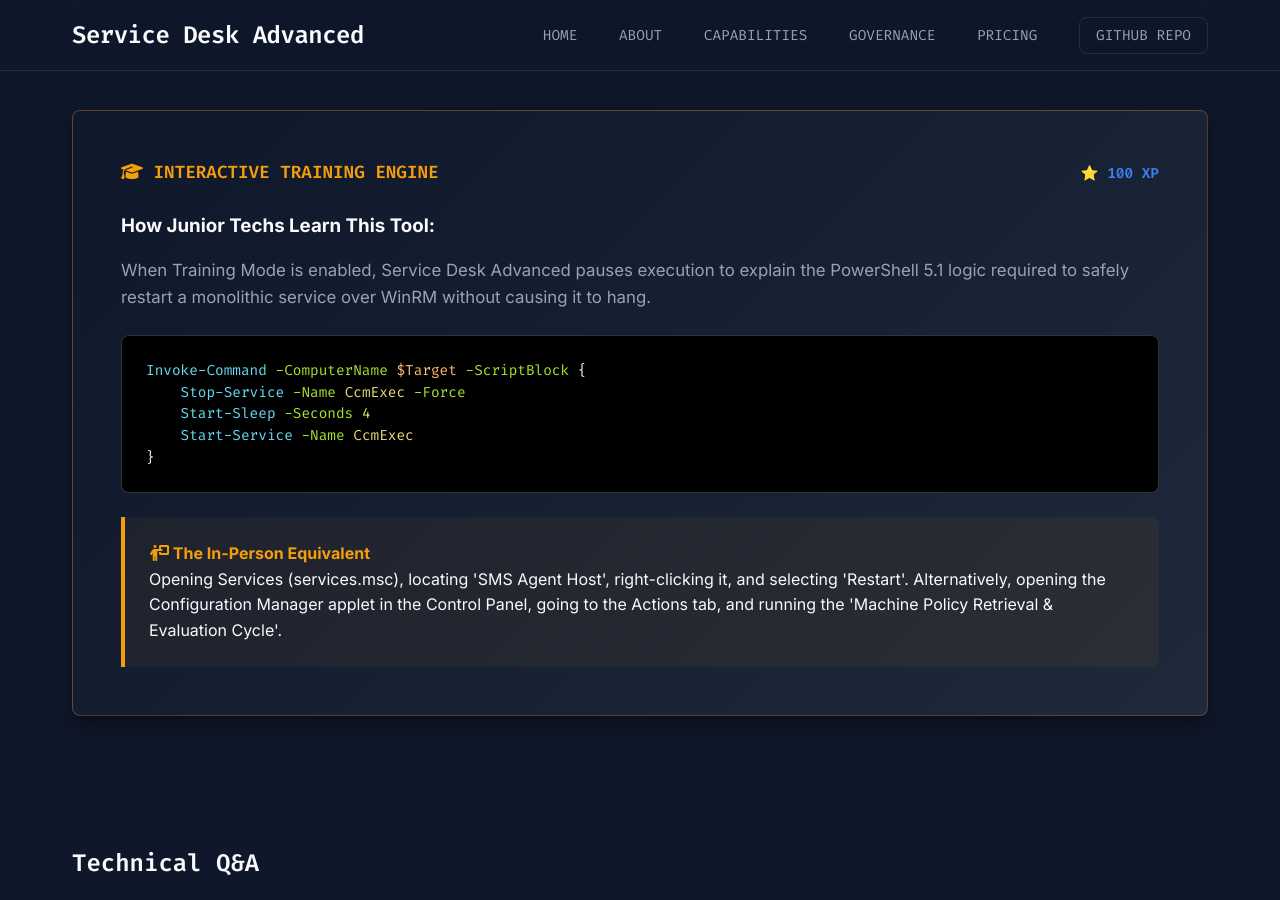
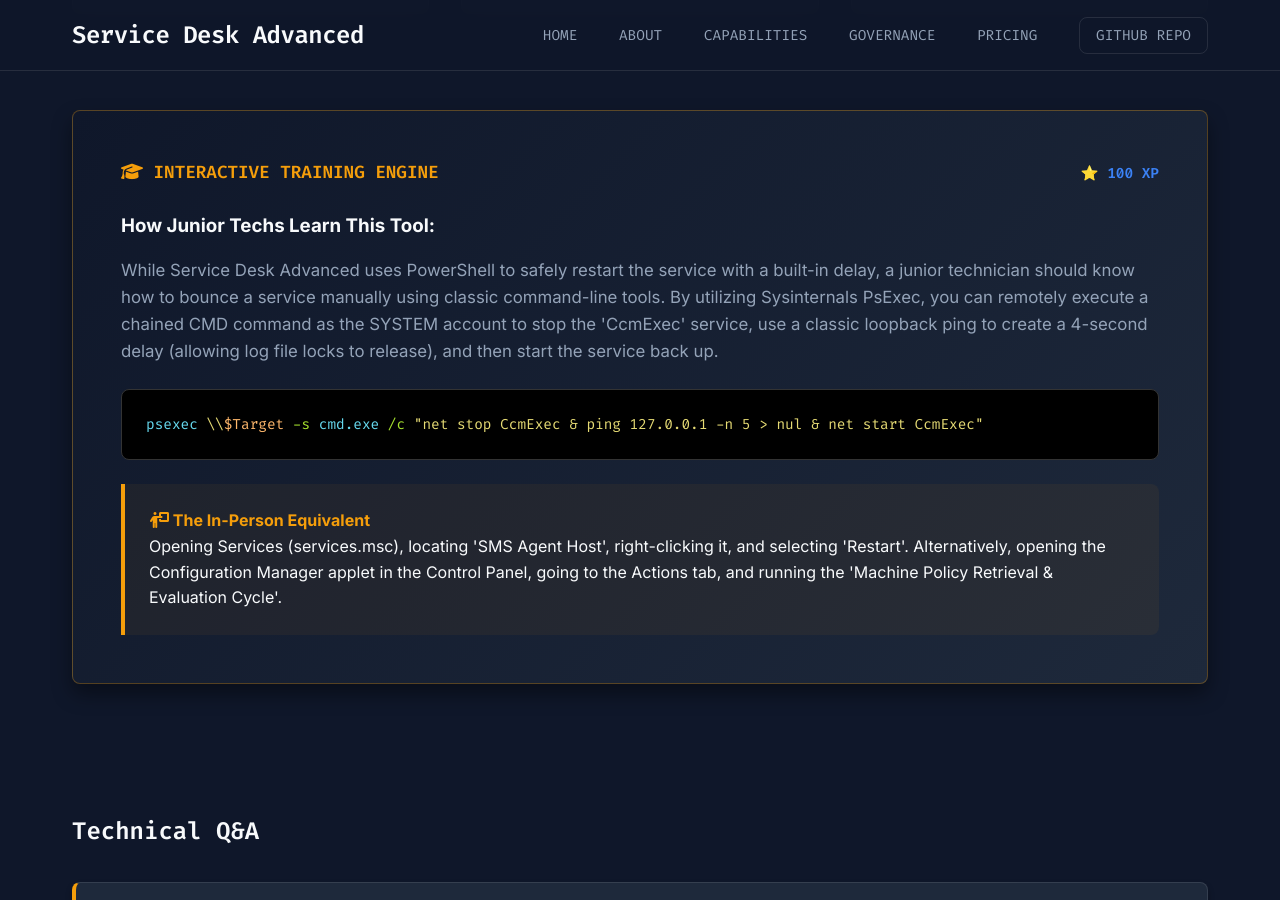
Before and after one commit to BobbyBurnsy/ServiceDeskAdvanced.com, a Jekyll site: the page built from restart-sccm-agent.html, in a window 1280 px wide and 900 px high, scrolled down 1091 px. Built offline with Jekyll 4.4.1, drawn with Linux system fonts in a browser that asks for light colours.

Commit message:
Update restart-sccm-agent.html

```diff
--- a/restart-sccm-agent.html
+++ b/restart-sccm-agent.html
@@ -77,15 +77,11 @@
 
         <h3 style="color: var(--text-primary); margin-bottom: 1rem;">How Junior Techs Learn This Tool:</h3>
         <p style="color: var(--text-secondary); font-size: 1.05rem; line-height: 1.6; margin-bottom: 1.5rem;">
-            When Training Mode is enabled, Service Desk Advanced pauses execution to explain the PowerShell 5.1 logic required to safely restart a monolithic service over WinRM without causing it to hang.
+            While Service Desk Advanced uses PowerShell to safely restart the service with a built-in delay, a junior technician should know how to bounce a service manually using classic command-line tools. By utilizing Sysinternals PsExec, you can remotely execute a chained CMD command as the SYSTEM account to stop the 'CcmExec' service, use a classic loopback ping to create a 4-second delay (allowing log file locks to release), and then start the service back up.
         </p>
 
         <div class="mock-code">
-            <span class="cmd">Invoke-Command</span> <span class="param">-ComputerName</span> <span class="var">$Target</span> <span class="param">-ScriptBlock</span> {<br>
-            &nbsp;&nbsp;&nbsp;&nbsp;<span class="cmd">Stop-Service</span> <span class="param">-Name</span> <span class="str">CcmExec</span> <span class="param">-Force</span><br>
-            &nbsp;&nbsp;&nbsp;&nbsp;<span class="cmd">Start-Sleep</span> <span class="param">-Seconds</span> <span class="str">4</span><br>
-            &nbsp;&nbsp;&nbsp;&nbsp;<span class="cmd">Start-Service</span> <span class="param">-Name</span> <span class="str">CcmExec</span><br>
-            }
+            <span class="cmd">psexec</span> <span class="str">\\</span><span class="var">$Target</span> <span class="param">-s</span> <span class="cmd">cmd.exe</span> <span class="param">/c</span> <span class="str">"net stop CcmExec & ping 127.0.0.1 -n 5 > nul & net start CcmExec"</span>
         </div>
 
         <div class="mock-inperson" style="border-left-color: var(--accent-warning); background: rgba(245, 158, 11, 0.05);">
```
